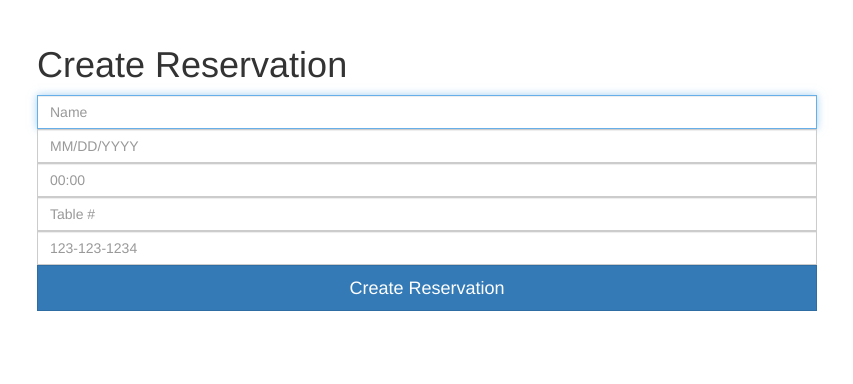
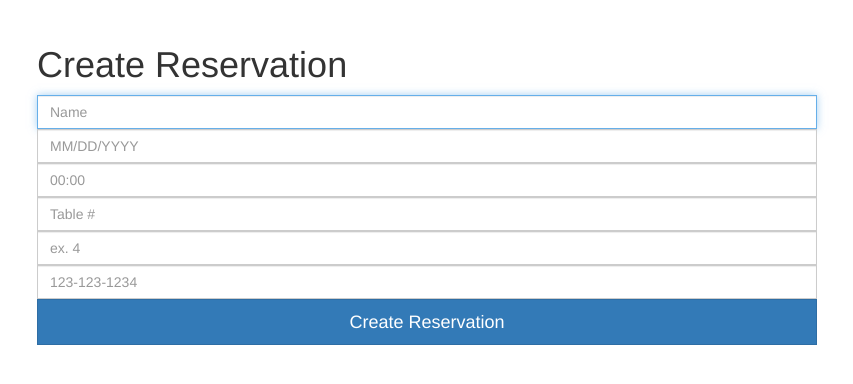
Before and after one commit to kamikaz1k/chez_dandangi, a Flask app: page /showReservationPage in a window 1280 px wide. Shown: the top 384 px of the page, without its empty margins (213-1066 px from the left). Run offline with Flask 2, Linux system fonts and the light colour scheme; parts of the project's set-up code (start-up, migrations or seed data) failed here and were passed over; some libraries are stand-ins or nearby versions.

Commit message:
Added default values for create_reservation and added party size field

```diff
--- a/templates/create_reservation.html
+++ b/templates/create_reservation.html
@@ -25,13 +25,16 @@
             <input type="name" name="inputName" id="inputName" class="form-control" placeholder="Name" required autofocus>
 
             <label for="inputDate" class="sr-only">Date</label>
-            <input type="text" name="inputDate" id="inputDate" class="form-control" placeholder="MM/DD/YYYY" required>
+            <input type="text" name="inputDate" id="inputDate" class="form-control" placeholder="MM/DD/YYYY" value="{{date}}" required>
 
             <label for="inputTime" class="sr-only">Time</label>
-            <input type="text" name="inputTime" id="inputTime" class="form-control" placeholder="00:00" required>
+            <input type="text" name="inputTime" id="inputTime" class="form-control" placeholder="00:00" value="{{time}}" required>
 
             <label for="inputTable" class="sr-only">Table#</label>
-            <input type="text" name="inputTable" id="inputTable" class="form-control" placeholder="Table #" required>
+            <input type="text" name="inputTable" id="inputTable" class="form-control" placeholder="Table #" value="{{table}}" required>
+
+            <label for="inputSize" class="sr-only">Size of Party</label>
+            <input type="text" name="inputSize" id="inputSize" class="form-control" placeholder="ex. 4" value="{{table}}" required>
 
             <label for="inputContact" class="sr-only">Contact</label>
             <input type="text" name="inputContact" id="inputContact" class="form-control" placeholder="123-123-1234">
```
